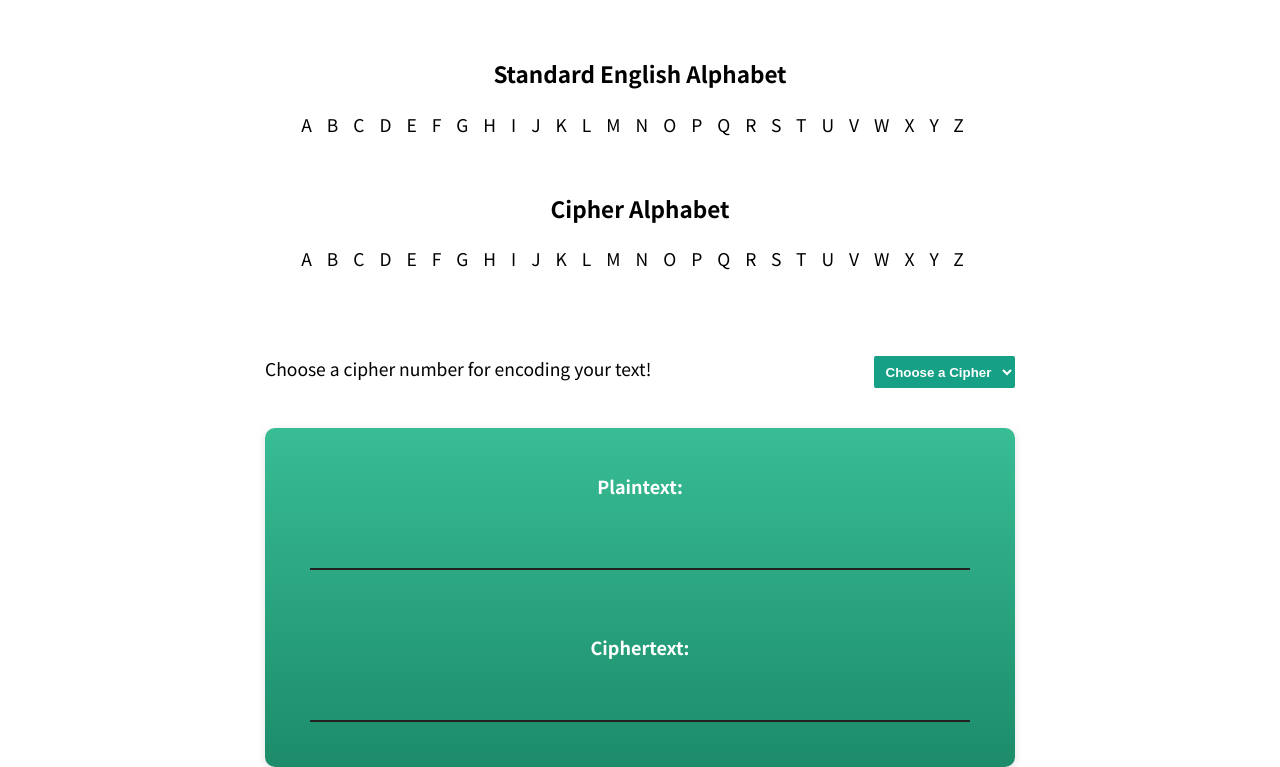
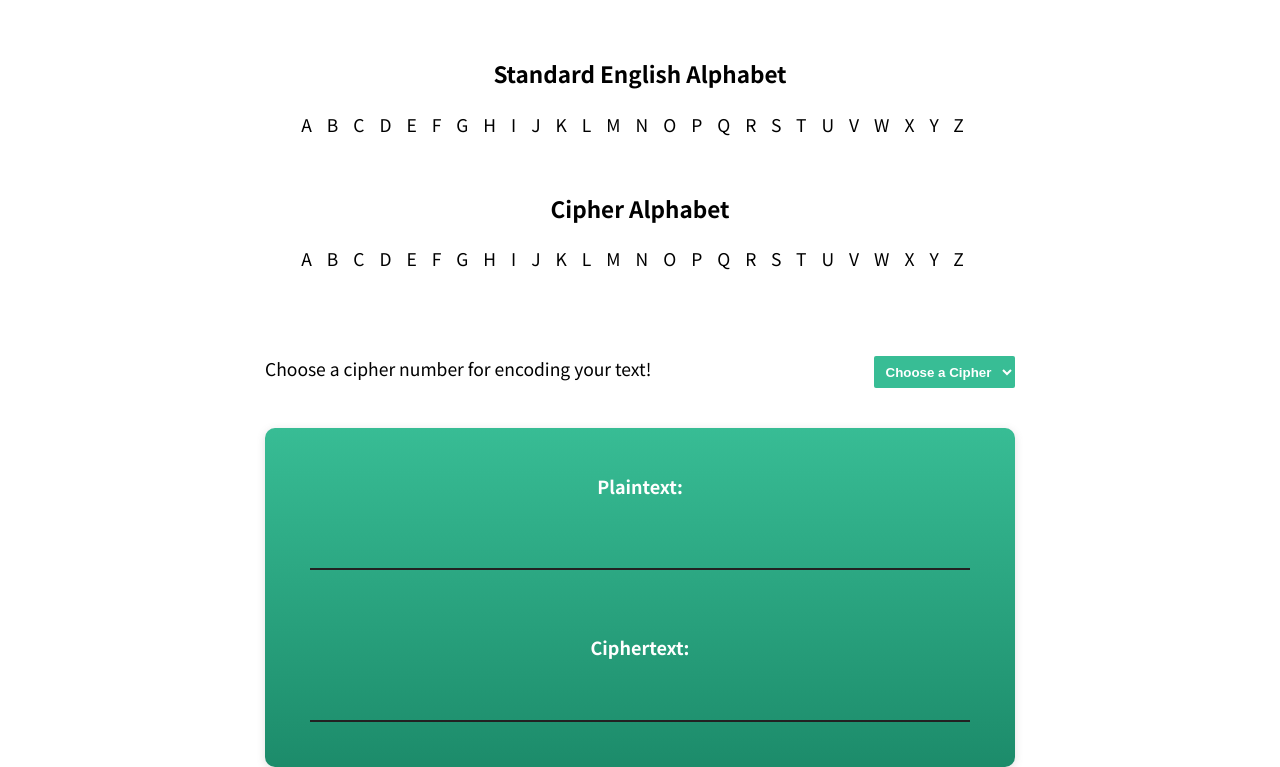
Before and after one commit to jdesoto1618/rot-cipher, a plain HTML site: page index.html in a window 1280 px wide. Shown: the part 109-876 px from the top of the page. Drawn offline with Linux system fonts and the light colour scheme.

Commit message:
Changes background color of select element to a better green.

```diff
--- a/styles.css
+++ b/styles.css
@@ -6,7 +6,7 @@
   --near-black: #222;
   --blue-border-color: #41a3ff;
   --rot-selection-color: #468499;
-  --select-background-color: #16a085;
+  --select-background-color: #38bd95;
   --input-output-card-backgroud: linear-gradient(rgb(56, 189, 149), rgb(28, 139, 106));
   --light-gray: #ccc;
   --text-xl: clamp(2.25rem, -0.6493rem + 5.0336vw, 4.5rem);
```
